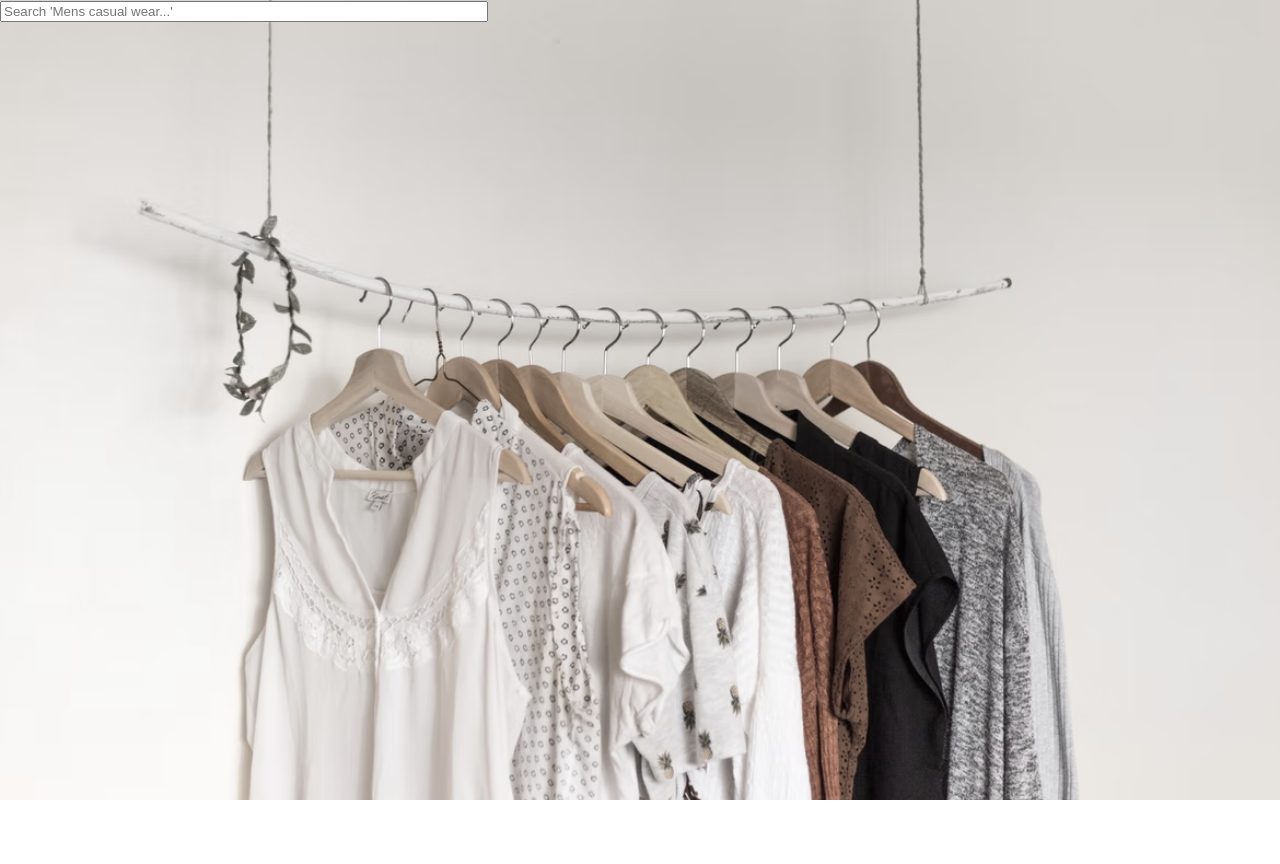
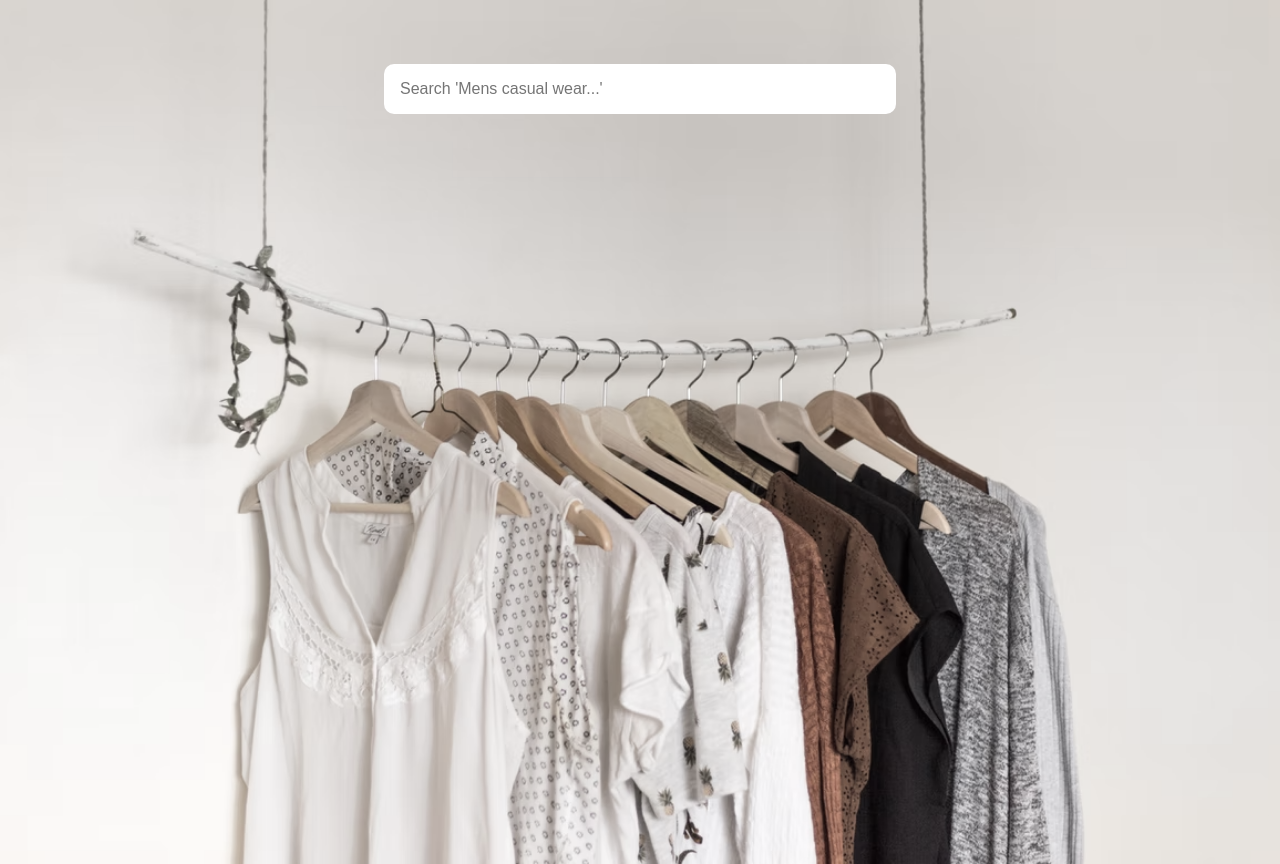
Before and after one commit to shivanigangadharan/search-app, a React (Create React App) app: page / in a window 1280 px wide. Before the commit the page ends 800 px from the top, so only its background shows below. Built offline with nearby package versions, Linux system fonts and the light colour scheme.

Commit message:
Styled Trends

```diff
--- a/src/components/Search/Search.css
+++ b/src/components/Search/Search.css
@@ -1,3 +1,8 @@
 .search-bar{
     width: 30rem;
+    border: none;
+    border-radius: 10px;
+    padding: 1rem;
+    font-size: 1rem;
+    outline: none;
 }
--- /dev/null
+++ b/src/components/Trends/Trends.css
@@ -0,0 +1,28 @@
+.trends-container{
+    background: white;
+    width: 50vw;
+    box-shadow: 1px 1px 30px 1px rgb(160, 160, 160);
+    border-radius: 4px;
+    padding: 2rem 1.75rem 4rem 1.75rem;
+}
+.trends-flex{
+    margin: 2rem 0 2rem 0;
+    display: flex;
+    justify-content: space-evenly;
+    gap: 2rem;
+
+}
+.trends-title{
+    font-weight: 500;
+    font-size: 1.25rem;
+}
+.trends-image{
+    width: 100px;
+    height: 130px;
+}
+.suggestions{
+    margin-top: 1.25rem;
+    display: flex;
+    flex-direction: column;
+    gap: 1rem;
+}
--- a/src/components/Trends/Trends.js
+++ b/src/components/Trends/Trends.js
@@ -1,9 +1,42 @@
-import React from 'react';
+import React, { useState, useEffect } from 'react';
+import './Trends.css';
 
 export default function Trends() {
+    const [suggestions, setSuggestions] = useState([]);
+
+    useEffect(() => {
+        fetch("data.json")
+            .then(res => res.json())
+            .then(json => setSuggestions(json.products))
+    }, [])
+
     return (
-        <div>
-            <h1> Trends </h1>
+        <div className="trends-container">
+            <div className="trends-title"> Latest Trends </div>
+            <div className="trends-flex">
+                {
+                    suggestions.map((prod, i) => {
+                        if (i <= 4) {
+                            return <div>
+                                <img className="trends-image" src={prod.image} />
+                                {prod.title}
+                            </div>
+                        }
+                    })
+                }
+            </div>
+            <div className="trends-title"> Popular Suggestions </div>
+            <div className="suggestions">
+                {
+                    suggestions.map((prod, i) => {
+                        if (i <= 4) {
+                            return <div>
+                                {prod.title}
+                            </div>
+                        }
+                    })
+                }
+            </div>
         </div>
     )
 }
--- a/src/pages/LandingPage/LandingPage.css
+++ b/src/pages/LandingPage/LandingPage.css
@@ -1,8 +1,19 @@
 .landing-page-container{
     background-image: url('../../assets/coverImage.png');
     height: 100vh;
-        background-repeat: no-repeat;
+    padding: 4rem 0 0 0;
+    background-repeat: no-repeat;
     background-size: cover;
     background-position: center;
     filter: saturate(0.5);
+    display: flex;
+    justify-content: center;
+    align-items: flex-start;
 }
+.landing-page-content{
+    /* transform: translateY(-10rem); */
+    display: flex;
+    flex-direction: column;
+    align-items: center;
+    gap: 2rem;
+}
--- a/src/pages/LandingPage/LandingPage.js
+++ b/src/pages/LandingPage/LandingPage.js
@@ -9,8 +9,10 @@ export default function LandingPage() {
 
     return (
         <div className="landing-page-container">
-            <Search />
-            {state.showTrends && <Trends />}
+            <div className="landing-page-content">
+                <Search />
+                {state.showTrends && <Trends />}
+            </div>
         </div>
     )
 }
```
